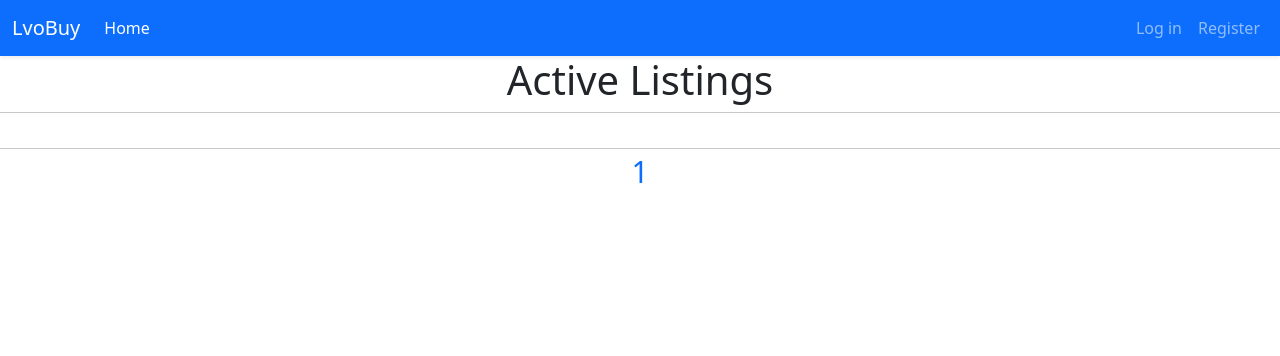
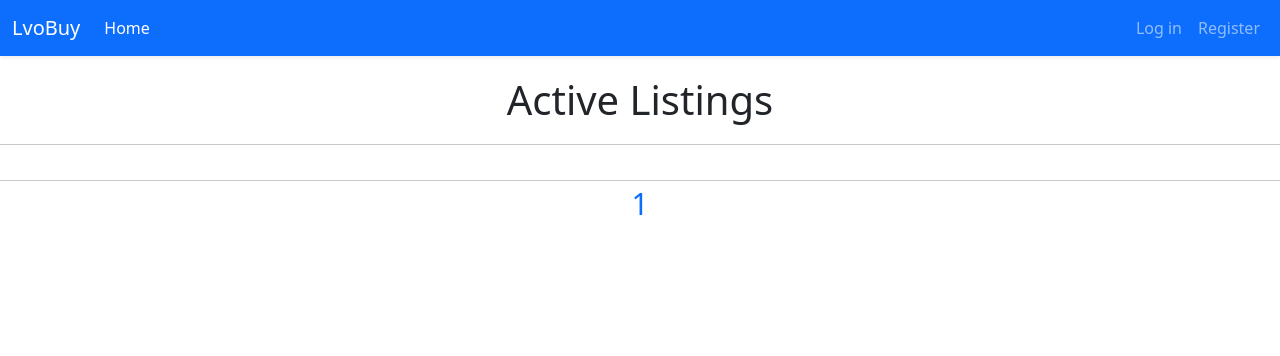
Before and after one commit to LvoBGM/LvoBuy, a Django app: page /bets/home/1 in a window 1280 px wide. Shown: the top 356 px of the page. Run offline with Django 5.2, Linux system fonts and the light colour scheme; data that the repository does not hold is empty.

Commit message:
style: add margin to index header

```diff
--- a/bets/static/bets/styles.css
+++ b/bets/static/bets/styles.css
@@ -5,6 +5,10 @@ hr {
 
 h1 {
     text-align: center;
+}
+
+#page-header {
+    margin: 20px;
 }
 
 .listing-item {
--- a/bets/templates/bets/index.html
+++ b/bets/templates/bets/index.html
@@ -7,7 +7,7 @@
 {% endblock stylesheet %}
 
 {% block body %}
-    <h1>Active Listings</h1>
+    <h1 id="page-header">Active Listings</h1>
     <hr>
     <div style="padding-top: 35px;">
         {% include "bets/listings_layout.html" %}
```
